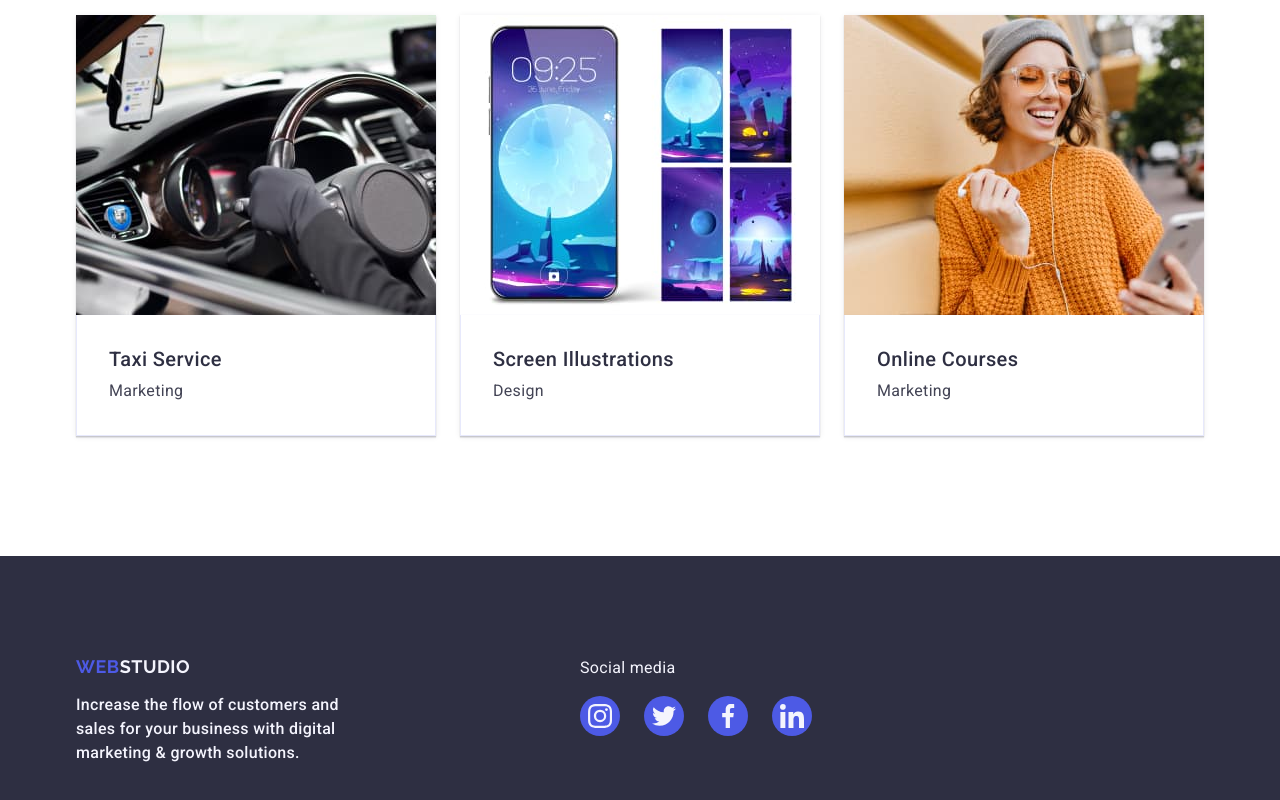
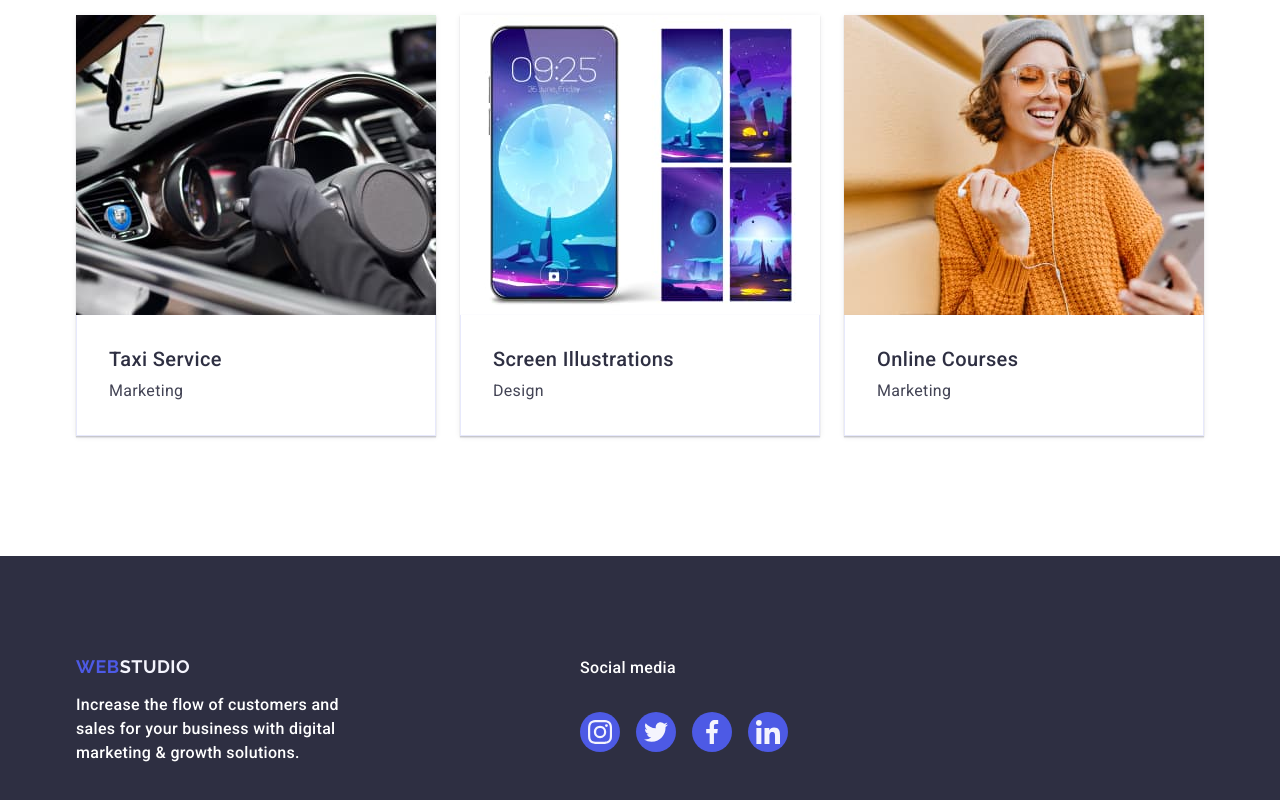
Before and after one commit to WVadim/goit-markup-hw-04, a plain HTML site: page index.html in a window 1280 px wide. Shown: the part 2683-3483 px from the top of the page. Drawn offline with nearby package versions, Linux system fonts and the light colour scheme.

Commit message:
hw-04_10

```diff
--- a/css/styles.css
+++ b/css/styles.css
@@ -413,7 +413,7 @@ img {
     position: absolute;
     display: flex;
     align-items: center;
-    color: #fafafa;
+    color: #f4f4fd;
     font-size: 16px;
     line-height: 1.5;
     letter-spacing: 0.02em;
@@ -452,7 +452,7 @@ img {
 
 .footer-item {
     font-weight: 500;
-    color:#F4F4FD;
+    color:#FFFFFF;
     font-size: 16px;
     line-height: 1.5;
     letter-spacing: 0.02em;
@@ -477,17 +477,19 @@ img {
     gap: 16px;
 }
 .footer-social {
-    color: #F4F4FD;
+    font-weight: 500;
+    color: #FFFFFF;
     font-size: 16px;
     line-height: 1.5;
     letter-spacing: 0.02em;
     display: block;
     width: 96px;
+    margin-bottom: 16px;
 }
 
 .footer-icon-list {
     display: inline-flex;
-    gap: 24px;
+    gap: 16px;
     justify-content: center;
     align-items: center;
     max-width: 100%;
```
Lines whose indentation alone changed are shown as unchanged.
